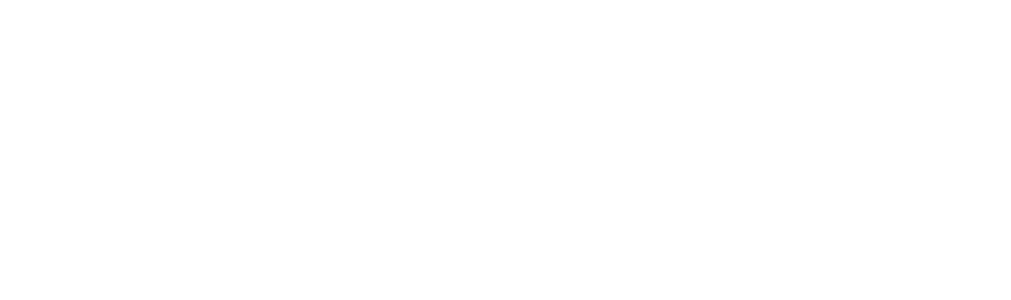
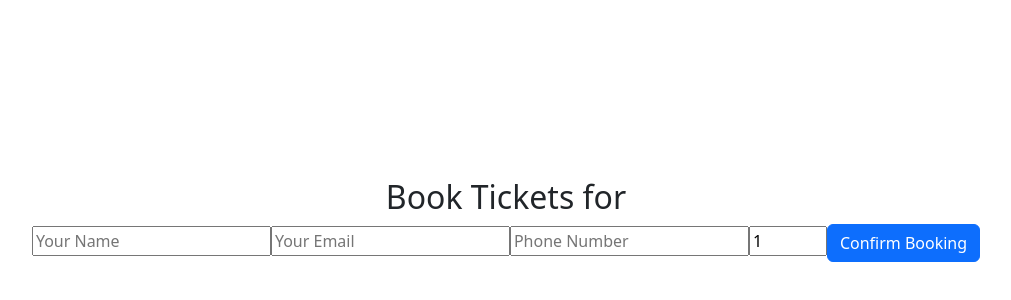
Before and after one commit to ab490/book-it-now, a React (Vite) app in the folder client/: page /book-ticket/1 in a window 1280 px wide. Before the commit this address had no page. Shown: the part 180-480 px from the top of the page, without its empty margins (134-1145 px from the left). Built offline with nearby package versions, Linux system fonts and the light colour scheme; no server answers.

Commit message:
added attendees functionality

```diff
--- a/client/src/App.tsx
+++ b/client/src/App.tsx
@@ -144,6 +144,7 @@
             <th>Available Tickets</th>
             <th>Organizer Name</th>
             <th>Organizer Email</th>
+            <th>Action</th>
           </tr>
         </thead>
         <tbody>
@@ -160,6 +161,17 @@
                 <td>{event.available_tickets}</td>
                 <td>{event.organizer_name}</td>
                 <td>{event.organizer_email}</td>
+                {userType === 'attendee' && (
+                  <td>
+                    <button
+                      className={`btn ${event.available_tickets === 0 ? 'btn-secondary' : 'btn-success'}`}
+                      disabled={event.available_tickets === 0}
+                      onClick={() => navigate(`/book-ticket/${event._id}`)}
+                    >
+                      {event.available_tickets === 0 ? 'Sold Out' : 'Book Ticket'}
+                    </button>
+                  </td>
+                )}
               </tr>
             ))
           ) : (
--- /dev/null
+++ b/client/src/components/BookTicket.tsx
@@ -0,0 +1,144 @@
+import { useState, useEffect } from 'react';
+import { useParams, useNavigate } from 'react-router-dom';
+
+interface Event {
+    _id: string;
+    event_name: string;
+    date: string;
+    start_time: string;
+    end_time: string;
+    location: string;
+    ticket_type: string;
+    ticket_price: number;
+    available_tickets: number;
+    organizer_name: string;
+    organizer_email: string;
+}
+
+function BookTicket() {
+    const { eventId } = useParams(); // Get the event ID from the URL
+    const navigate = useNavigate();
+
+    const [event, setEvent] = useState<Event | null>(null);   // Set event type to Event or null
+    const [formData, setFormData] = useState({
+        customer_name: '',
+        customer_email: '',
+        customer_phone: '',
+        number_of_tickets: 1,
+        booking_status: 'confirmed',
+        payment_status: 'pending',
+    });
+
+    // Fetch event details using eventId
+    useEffect(() => {
+        async function fetchEvent() {
+            try {
+                const response = await fetch(`http://localhost:5000/api/events/${eventId}`);
+                if (response.ok) {
+                    const data = await response.json();
+                    setEvent(data);
+                }
+            } catch (error) {
+                console.error('Error fetching event details:', error);
+            }
+        }
+        fetchEvent();
+    }, [eventId]);
+
+    const handleChange = (e: React.ChangeEvent<HTMLInputElement>) => {
+        setFormData({
+            ...formData,
+            [e.target.name]: e.target.value,
+        });
+    };
+
+    const handleSubmit = async (e: React.FormEvent<HTMLFormElement>) => {
+        e.preventDefault();
+        if (!event) return;
+
+        // Safeguard: Prevent booking if no tickets are available
+        if (event.available_tickets <= 0) {
+            alert('No tickets available for this event.');
+            return;
+        }
+
+        try {
+            // Save booking information in the tickets collection
+            const bookingResponse = await fetch('http://localhost:5000/api/tickets', {
+                method: 'POST',
+                headers: {
+                    'Content-Type': 'application/json',
+                },
+                body: JSON.stringify({ ...formData, event_id: eventId, booking_date: new Date().toISOString() }),
+            });
+
+            if (!bookingResponse.ok) {
+                throw new Error('Booking failed');
+            }
+
+            // Update the number of available tickets in the events collection
+            await fetch(`http://localhost:5000/api/events/${eventId}`, {
+                method: 'PUT',
+                headers: {
+                    'Content-Type': 'application/json',
+                },
+                body: JSON.stringify({
+                    available_tickets: event.available_tickets - formData.number_of_tickets,
+                }),
+            });
+
+            alert('Booking confirmed!');
+            navigate('/');
+        } catch (error) {
+            console.error('Booking failed:', error);
+            alert('Booking failed.');
+        }
+    };
+
+    return (
+        <div className="container">
+            <h2>Book Tickets for {event?.event_name}</h2>
+            <form onSubmit={handleSubmit}>
+                <input
+                    type="text"
+                    name="customer_name"
+                    placeholder="Your Name"
+                    value={formData.customer_name}
+                    onChange={handleChange}
+                    required
+                />
+                <input
+                    type="email"
+                    name="customer_email"
+                    placeholder="Your Email"
+                    value={formData.customer_email}
+                    onChange={handleChange}
+                    required
+                />
+                <input
+                    type="tel"
+                    name="customer_phone"
+                    placeholder="Phone Number"
+                    value={formData.customer_phone}
+                    onChange={handleChange}
+                    required
+                />
+                <input
+                    type="number"
+                    name="number_of_tickets"
+                    placeholder="Number of Tickets"
+                    value={formData.number_of_tickets}
+                    onChange={handleChange}
+                    required
+                    min="1"
+                    max={event?.available_tickets || 1}
+                />
+                <button type="submit" className="btn btn-primary">
+                    Confirm Booking
+                </button>
+            </form>
+        </div>
+    );
+}
+
+export default BookTicket;
--- a/client/src/main.tsx
+++ b/client/src/main.tsx
@@ -4,6 +4,7 @@
 import { createRoot } from 'react-dom/client'
 import App from './App.tsx'
 import CreateEvent from './components/CreateEvent';
+import BookTicket from './components/BookTicket';
 import { BrowserRouter as Router, Routes, Route } from 'react-router-dom';
 import './index.css'
 
@@ -13,6 +14,7 @@
       <Routes>
         <Route path="/" element={<App />} />
         <Route path="/register-event" element={<CreateEvent />} /> {/* Route for event registration */}
+        <Route path="/book-ticket/:eventId" element={<BookTicket />} /> {/* Route for booking tickets */}
       </Routes>
     </Router>
   </StrictMode>
```
Also changed, not shown: client/src/components/CreateEvent.tsx (+0 -25 lines).
